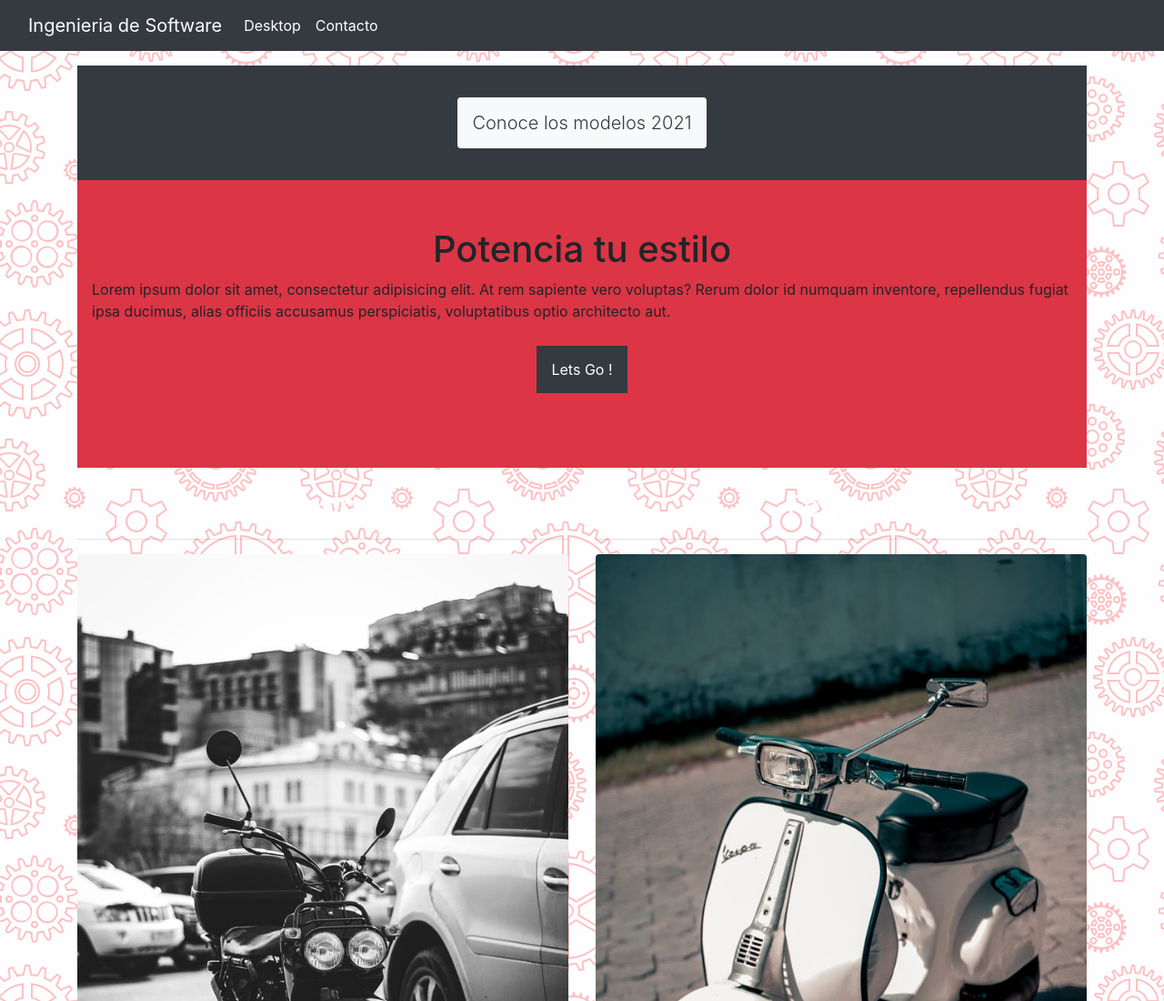
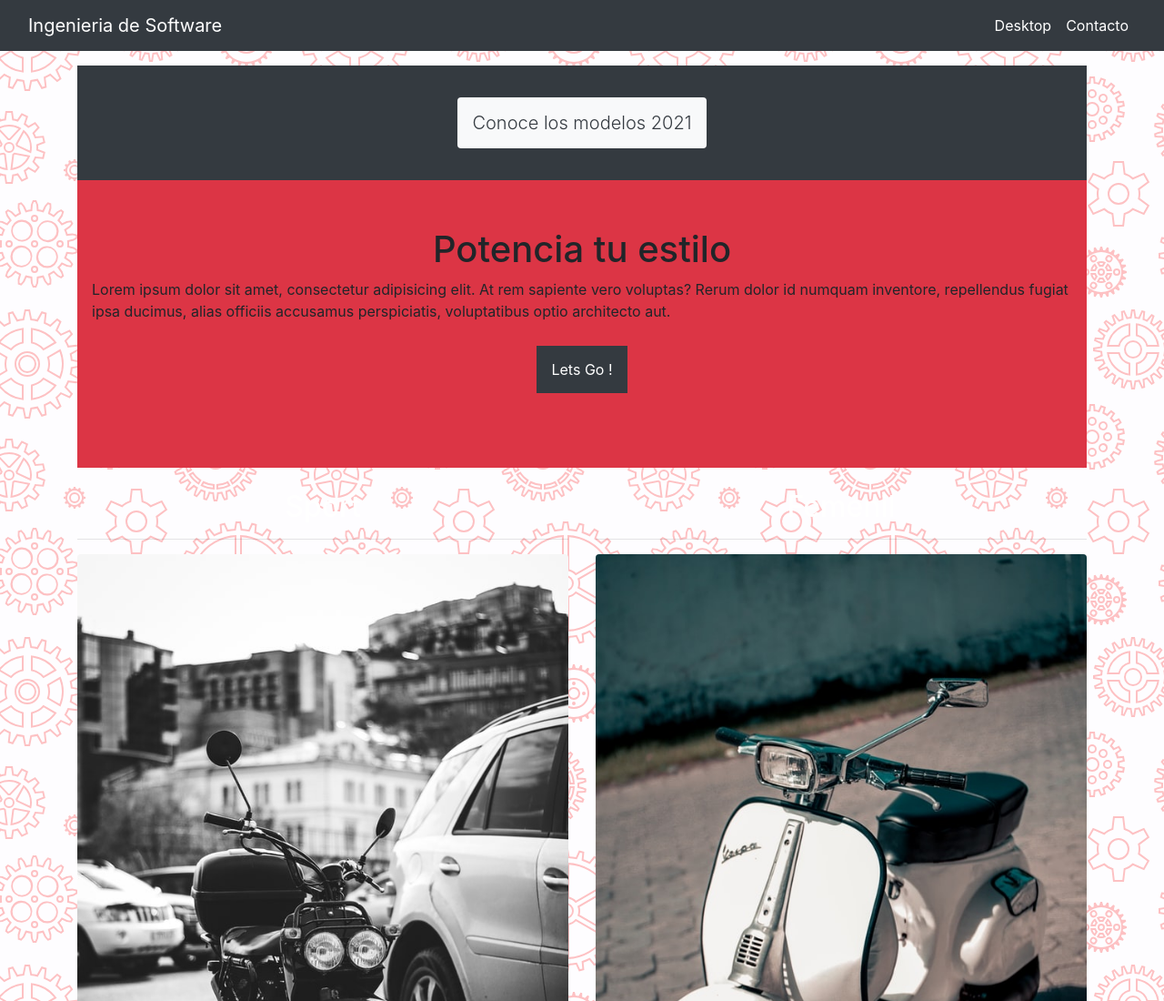
Before and after one commit to Alejandro-Morales-Dev/Bootstrap, a plain HTML site: page src/index.html in a window 1280 px wide. Shown: the top 1100 px of the page at 91% size. Drawn offline with nearby package versions, Linux system fonts and the light colour scheme.

```diff
--- a/src/index.html
+++ b/src/index.html
@@ -25,7 +25,8 @@
           <span class="navbar-toggler-icon"></span>
         </button>
         <div class="collapse navbar-collapse" id="navbarNav">
-          <ul class="navbar-nav">
+          <!--ml-auto posicionamiento lado izquierdo-->
+          <ul class="navbar-nav ml-auto">
             <li class="nav-item active">
               <a class="nav-link" href="#"
                 >Desktop <span class="sr-only">(current)</span></a
```
